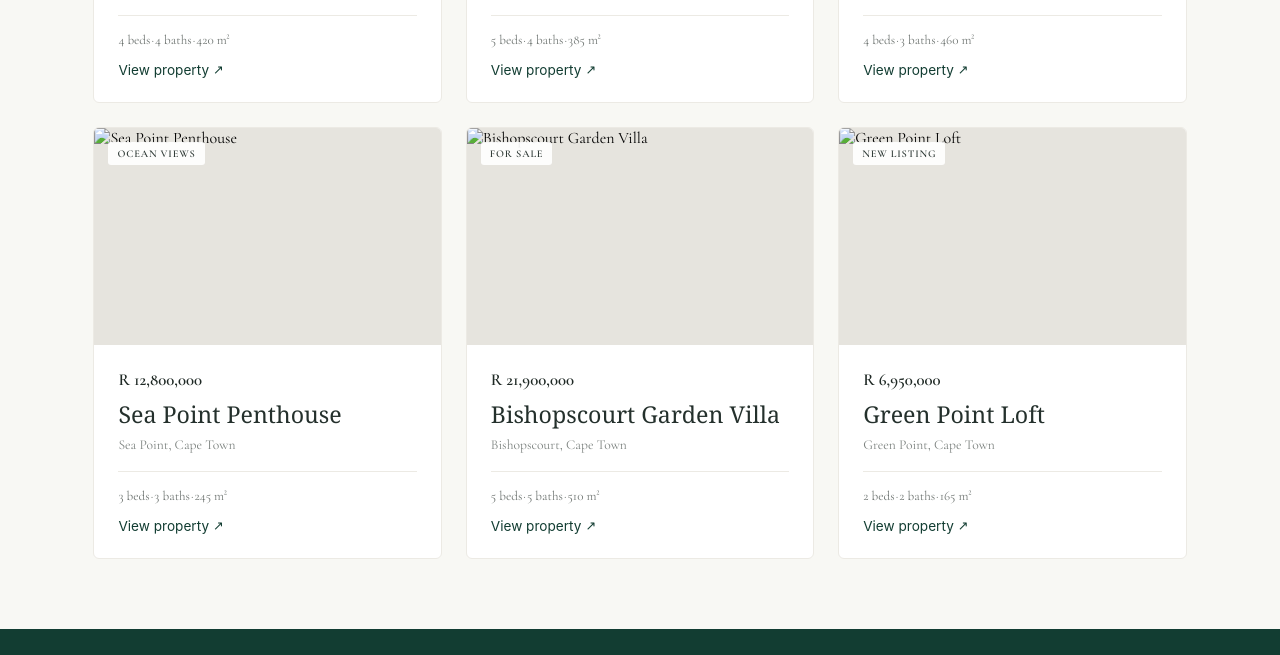
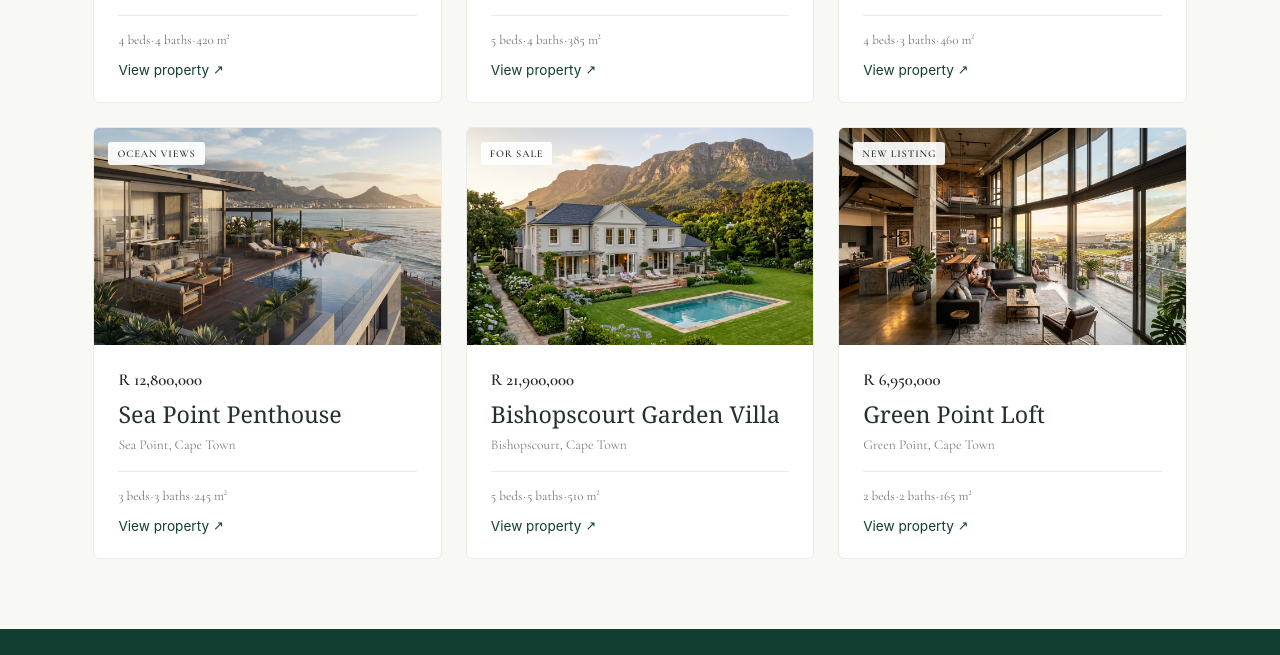
Before and after one commit to Freddy-XTL/Haven-Estates, a plain HTML site: page properties.html in a window 1280 px wide. Shown: the part 1121-1776 px from the top of the page. Drawn offline with nearby package versions, Linux system fonts and the light colour scheme.

Commit message:
Added three more images to the cards

```diff
--- a/properties.html
+++ b/properties.html
@@ -227,7 +227,7 @@
             <!-- PROPERTY 4 -->
             <article class="property-card">
                 <div class="property-image">
-                    <img src="images/property-4.jpg"
+                    <img src="images/Sea Point Penthouse.jpg"
                          alt="Sea Point Penthouse">
                     <span class="property-badge">OCEAN VIEWS</span>
                 </div>
@@ -249,7 +249,7 @@
             <!-- PROPERTY 5 -->
             <article class="property-card">
                 <div class="property-image">
-                    <img src="images/property-5.jpg"
+                    <img src="images/Bishopscourt Garden Villa.jpg"
                          alt="Bishopscourt Garden Villa">
                     <span class="property-badge">FOR SALE</span>
                 </div>
@@ -271,7 +271,7 @@
             <!-- PROPERTY 6 -->
             <article class="property-card">
                 <div class="property-image">
-                    <img src="images/property-6.jpg"
+                    <img src="images/Green Point Loft.jpg"
                          alt="Green Point Loft">
                     <span class="property-badge">NEW LISTING</span>
                 </div>
```
Also changed, not shown: images/Bishopscourt Garden Villa.jpg (added), images/Green Point Loft.jpg (added), images/Sea Point Penthouse.jpg (added).
